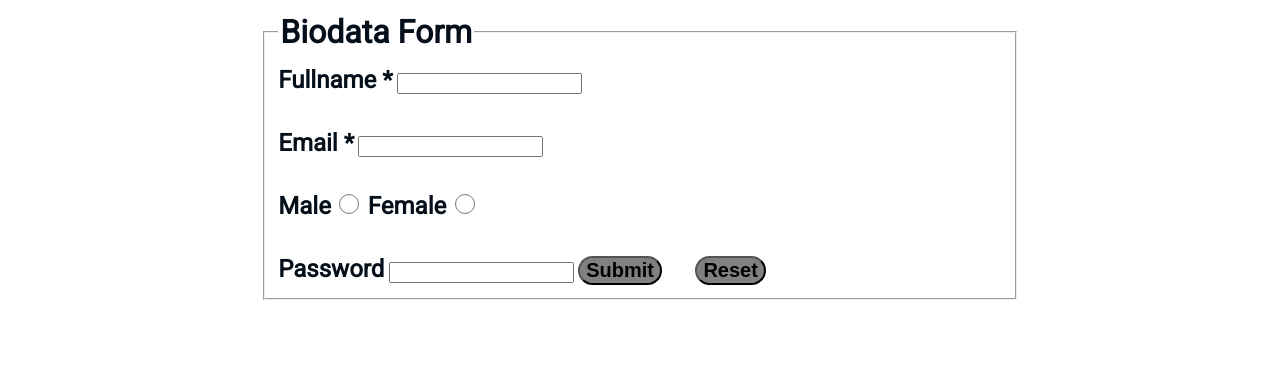
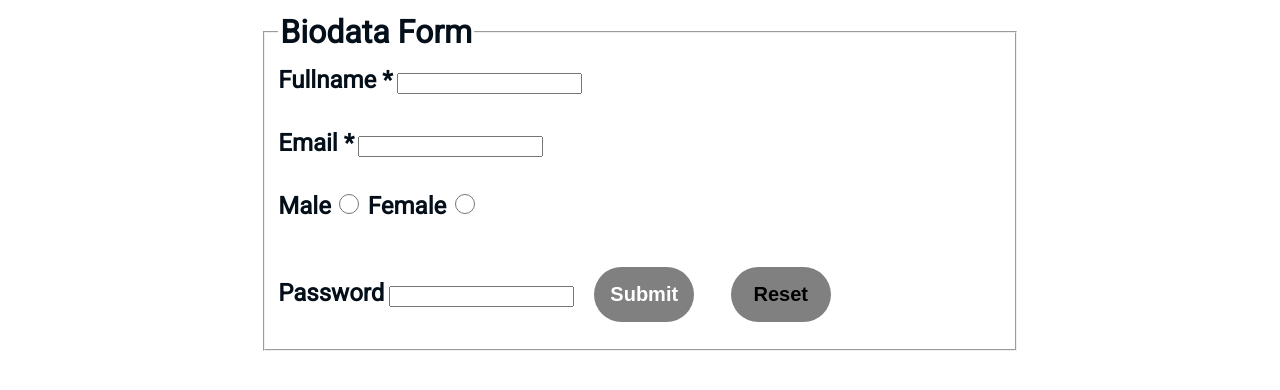
Before and after one commit to J-C01/week2, a plain HTML site: page index.html in a window 1280 px wide. Shown: the part 164-554 px from the top of the page. Drawn offline with Linux system fonts and the light colour scheme.

Commit message:
CSS edited and added to index.html file

```diff
--- a/index.html
+++ b/index.html
@@ -94,17 +94,33 @@ input[type="reset"] {
     font-weight: bold;
     background-color:grey;
     border-radius: 100px;
-    margin-left: 2%;
+    border: none;
+    padding: 16px;
+    width: 100px;
+    margin: 16px;
     font-size: 20px;
 }
 
-/*This target the button part of the entire page format*/
+input[type="reset"]:hover {
+
+    background-color:red;
+}
+
+    /*This target the button part of the entire page format*/
 button {
+    color: white;
     font-weight: bold;
     background-color:grey;
     border-radius: 100px;
-    margin-right: 2%;
+    border: none;
+    padding: 16px;
+    width: 100px;
+    margin: 16px;
     font-size: 20px;
+}
+
+button:hover{
+    background-color:red;
 }
 
 /*This target the input type of the radio part of the entire page format*/
```
